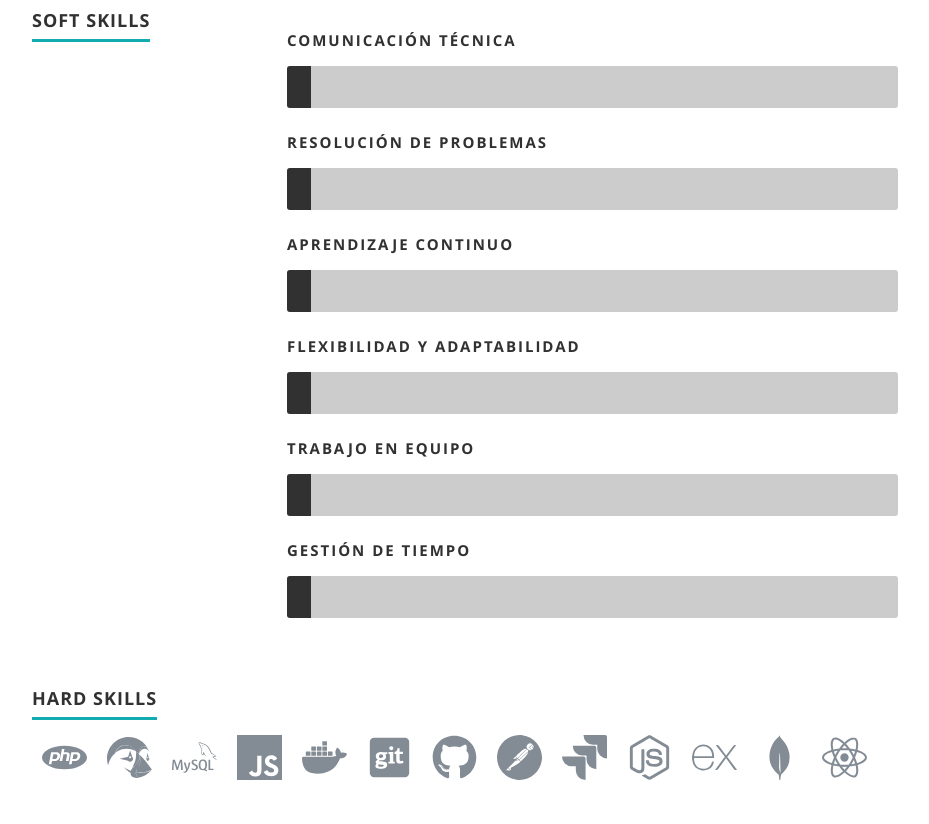
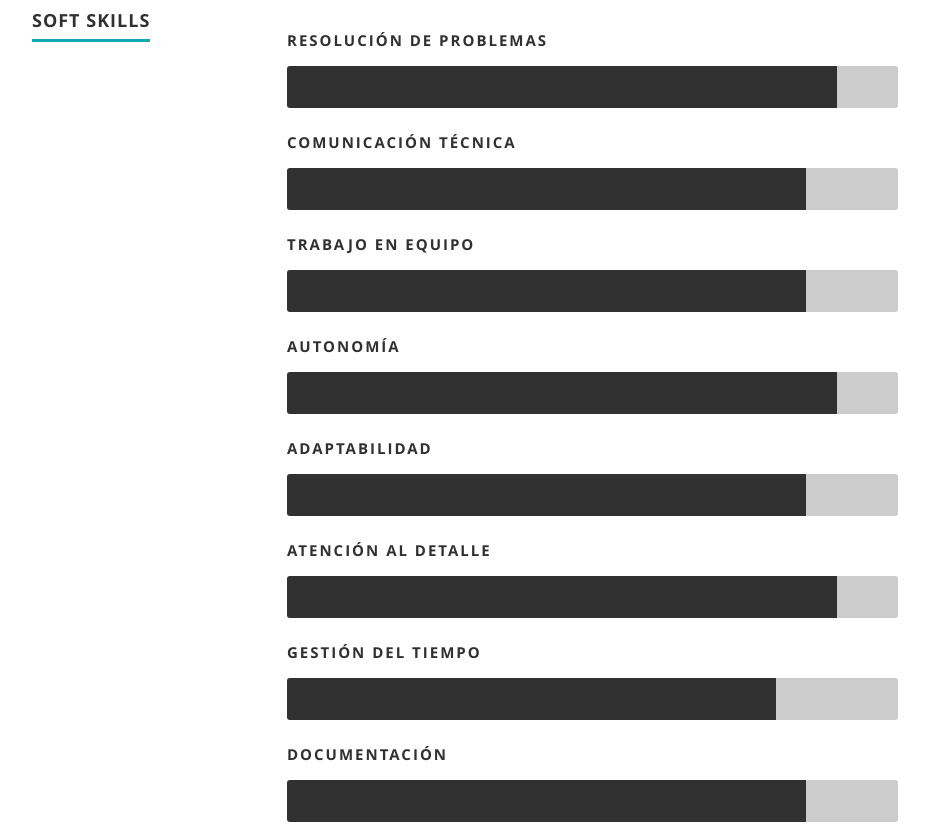
Before and after one commit to luthiwd/i-igomu-oz, a React (Create React App) app: page / in a window 1280 px wide. Shown: the part 3220-4044 px from the top of the page, without its empty margins (118-1047 px from the left). Built offline with nearby package versions, Linux system fonts and the light colour scheme.

Commit message:
change skills

```diff
--- a/src/resumeData.js
+++ b/src/resumeData.js
@@ -81,25 +81,14 @@ let resumeData = {
     ],
     "skillsDescription":"",
     "skills":[
-      {
-        "skillname":"Comunicación técnica"
-      },
-      {
-        "skillname":"Resolución de problemas"
-      },
-      {
-        "skillname":"Aprendizaje continuo"
-      },
-      {
-        "skillname":"Flexibilidad y adaptabilidad"
-      },
-      {
-        "skillname":"Trabajo en Equipo"
-      },
-      {
-        "skillname":"Gestión de tiempo"
-      },
-
+      { "skillname": "Resolución de problemas", "level": 90 },
+      { "skillname": "Comunicación técnica", "level": 85 },
+      { "skillname": "Trabajo en equipo", "level": 85 },
+      { "skillname": "Autonomía", "level": 90 },
+      { "skillname": "Adaptabilidad", "level": 85 },
+      { "skillname": "Atención al detalle", "level": 90 },
+      { "skillname": "Gestión del tiempo", "level": 80 },
+      { "skillname": "Documentación", "level": 85 }
     ],
     "portfolio":[
       {
```
